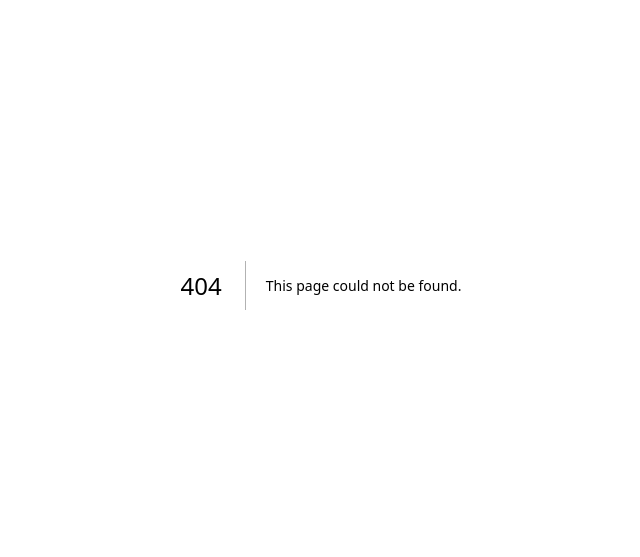
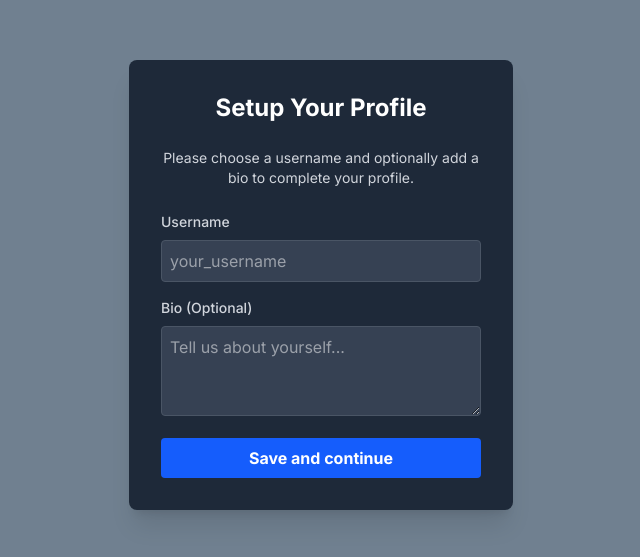
Before and after one commit to mildoss/postly, a Next.js app: page /setup in a window 1280 px wide. Before the commit this address had no page. Shown: the part 115-672 px from the top of the page, without its empty margins (319-959 px from the left). Built offline with nearby package versions, Linux system fonts and the light colour scheme; no server answers.

Commit message:
feat(auth): add profile setup page for new users

```diff
--- a/src/app/login/page.tsx
+++ b/src/app/login/page.tsx
@@ -2,7 +2,7 @@
 
 import { useRouter } from 'next/navigation';
 import { supabase } from '@/lib/supabaseClient';
-import { AuthForm } from '../components/AuthForm';
+import { AuthForm } from '@/components/AuthForm';
 
 export default function Login() {
   const router = useRouter();
--- /dev/null
+++ b/src/app/setup/page.tsx
@@ -0,0 +1,5 @@
+import {SetupForm} from "@/components/SetupForm";
+
+export default function SetupPage() {
+  return <SetupForm/>
+}
--- a/src/app/signup/page.tsx
+++ b/src/app/signup/page.tsx
@@ -2,7 +2,7 @@
 
 import { useState } from 'react';
 import { supabase } from '@/lib/supabaseClient';
-import { AuthForm } from "@/app/components/AuthForm";
+import { AuthForm } from "@/components/AuthForm";
 
 export default function SignUp() {
   const [successMessage, setSuccessMessage] = useState('')
--- a/src/app/components/AuthForm.tsx
+++ b/src/components/AuthForm.tsx
@@ -1,9 +1,9 @@
 'use client'
 
 import { FormEvent, useState } from 'react'
-import { FormInput } from "@/app/components/ui/FormInput";
-import { PasswordInput } from "@/app/components/ui/PasswordInput";
-import { FormButton } from "@/app/components/ui/FormButton";
+import { FormInput } from "@/components/ui/FormInput";
+import { PasswordInput } from "@/components/ui/PasswordInput";
+import { FormButton } from "@/components/ui/FormButton";
 import Link from 'next/link';
 
 type AuthFormProps = {
--- /dev/null
+++ b/src/components/SetupForm.tsx
@@ -0,0 +1,104 @@
+'use client'
+
+import {FormEvent, useState} from "react";
+import {useRouter} from "next/navigation";
+import {FormInput} from "@/components/ui/FormInput";
+import {FormButton} from "@/components/ui/FormButton";
+import {supabase} from "@/lib/supabaseClient";
+
+export const SetupForm = () => {
+  const [username, setUsername] = useState('');
+  const [bio, setBio] = useState('');
+  const [message, setMessage] = useState('');
+  const [isLoading, setIsLoading] = useState(false);
+  const router = useRouter();
+
+  const handleSubmit = async (e: FormEvent) => {
+    e.preventDefault();
+    setIsLoading(true);
+    setMessage('');
+
+    const {data: {user}} = await supabase.auth.getUser();
+
+    if (!user) {
+      setMessage('Error: user not found. Please log in again.');
+      setIsLoading(false);
+      return;
+    }
+
+    const {error} = await supabase
+      .from('users')
+      .update({
+        username: username,
+        bio: bio || null,
+      })
+      .eq('id', user.id)
+
+    setIsLoading(false);
+
+    if (error) {
+      if (error.code === '23505') {
+        setMessage('Error: This username is already taken. Try another one.');
+      } else {
+        setMessage(`Error updating profile: ${error.message}`);
+      }
+    }
+    else {
+      router.push('/');
+      router.refresh();
+    }
+  }
+
+  return (
+    <div className="flex justify-center items-center min-h-screen">
+      <form
+        onSubmit={handleSubmit}
+        className="p-8 mx-4 bg-gray-800 rounded-lg shadow-xl w-full max-w-sm"
+      >
+        <h2 className="text-2xl font-bold mb-6 text-center text-white">
+          Setup Your Profile
+        </h2>
+        <p className="text-center text-gray-300 mb-6 text-sm">
+          Please choose a username and optionally add a bio to complete your profile.
+        </p>
+        <FormInput
+          id="username"
+          label="Username"
+          type="text"
+          value={username}
+          onChangeAction={(e) => setUsername(e.target.value.toLowerCase())}
+          placeholder="your_username"
+          required
+          minLength={3}
+          maxLength={32}
+        />
+        <div className="mb-4">
+          <label className="block text-sm font-medium text-gray-300 mb-2" htmlFor="bio">
+            Bio (Optional)
+          </label>
+          <textarea
+            id="bio"
+            value={bio}
+            onChange={(e) => setBio(e.target.value)}
+            rows={3}
+            className="w-full p-2 rounded bg-gray-700 text-white border border-gray-600 focus:outline-none focus:border-blue-500"
+            placeholder="Tell us about yourself..."
+            maxLength={256}
+          />
+        </div>
+        <FormButton
+          type="submit"
+          disabled={isLoading}
+        >
+          {isLoading ? 'Saving...' : 'Save and continue'}
+        </FormButton>
+
+        {message && (
+          <p className="mt-4 text-center text-sm text-gray-300">
+            {message}
+          </p>
+        )}
+      </form>
+    </div>
+  )
+}
--- a/src/app/components/ui/FormInput.tsx
+++ b/src/components/ui/FormInput.tsx
@@ -10,6 +10,8 @@ type FormInputProps = {
   onChangeAction: (e: ChangeEvent<HTMLInputElement>) => void;
   placeholder?: string;
   required?: boolean;
+  minLength?: number;
+  maxLength?: number;
 }
 
 export const FormInput = ({
@@ -20,6 +22,8 @@ export const FormInput = ({
   onChangeAction,
   placeholder,
   required = false,
+  minLength,
+  maxLength,
 }: FormInputProps) => {
   return (
     <div className="mb-4">
@@ -34,6 +38,8 @@ export const FormInput = ({
         required={required}
         className="w-full p-2 rounded bg-gray-700 text-white border border-gray-600 focus:outline-none focus:border-blue-500"
         placeholder={placeholder}
+        minLength={minLength}
+        maxLength={maxLength}
       />
     </div>
   )
--- a/src/middleware.ts
+++ b/src/middleware.ts
@@ -1,5 +1,5 @@
-import { createServerClient } from '@supabase/ssr'
-import { NextResponse, type NextRequest } from 'next/server'
+import {createServerClient} from '@supabase/ssr'
+import {NextResponse, type NextRequest} from 'next/server'
 
 export async function middleware(request: NextRequest) {
   let response = NextResponse.next({
@@ -17,24 +17,46 @@ export async function middleware(request: NextRequest) {
           return request.cookies.getAll()
         },
         setAll(cookiesToSet) {
-          cookiesToSet.forEach(({ name, value }) =>
+          cookiesToSet.forEach(({name, value}) =>
             request.cookies.set(name, value)
           )
           response = NextResponse.next({
             request,
           })
-          cookiesToSet.forEach(({ name, value, options }) =>
+          cookiesToSet.forEach(({name, value, options}) =>
             response.cookies.set(name, value, options)
           )
         },
       },
     }
   )
-  const { data: { user } } = await supabase.auth.getUser();
-  const { pathname } = request.nextUrl;
+  const {data: {user}} = await supabase.auth.getUser();
+  const {pathname} = request.nextUrl;
 
   if (user && (pathname === '/login' || pathname === '/signup')) {
     return NextResponse.redirect(new URL('/', request.url));
+  }
+
+  const protectedRoutes = ['/setup'];
+
+  if (!user && protectedRoutes.some(route => pathname.startsWith(route))) {
+    return NextResponse.redirect(new URL('/login', request.url));
+  }
+
+  if (user) {
+    const safePaths = ['/setup'];
+
+    if (!safePaths.includes(pathname)) {
+      const {data: profile} = await supabase
+        .from('users')
+        .select('username')
+        .eq('id', user.id)
+        .single();
+
+      if (profile && !profile.username) {
+        return NextResponse.redirect(new URL('/setup', request.url));
+      }
+    }
   }
 
   return response;
```
Also changed, not shown: src/components/ui/FormButton.tsx (renamed from src/app/components/ui/FormButton.tsx), src/components/ui/PasswordInput.tsx (renamed from src/app/components/ui/PasswordInput.tsx).
